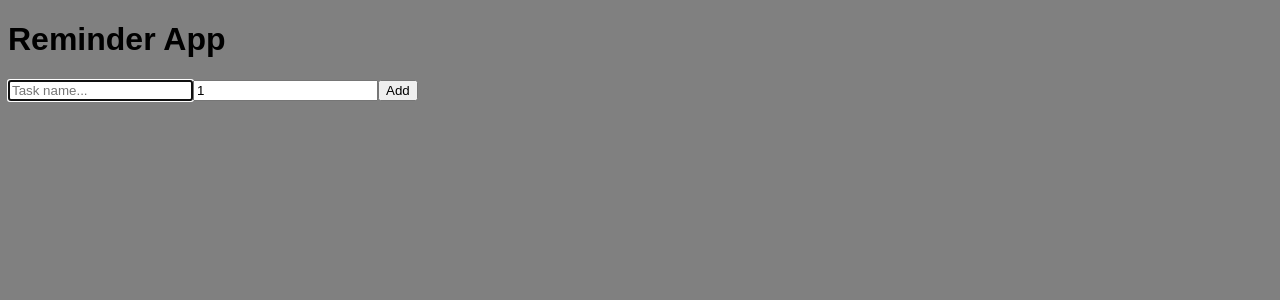
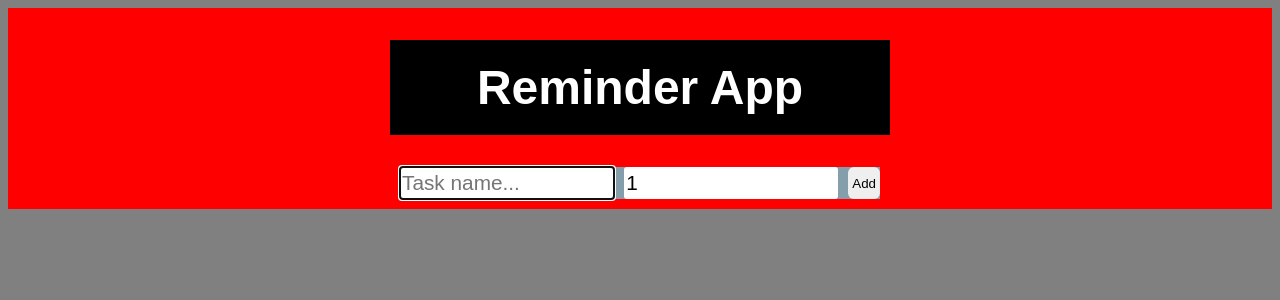
Before and after one commit to iSmirk-01/Reminder-App, a React (Vite) app in the folder reminder/: page / in a window 1280 px wide. Shown: the top 300 px of the page. Built offline with nearby package versions, Linux system fonts and the light colour scheme.

Commit message:
css prototype

```diff
--- a/reminder/src/components/Form.tsx
+++ b/reminder/src/components/Form.tsx
@@ -94,22 +94,44 @@ export default function ReminderApp() {
     }
   }
 
-  return(
-    <div>
-      <h1>Reminder App</h1>
-      <input onChange={handleInputChange} onKeyDown={hadleKeyDown} type="text" placeholder='Task name...' value={newTask} autoFocus />
-      <input onChange={handleTimeChange} onKeyDown={hadleKeyDown} type="number" placeholder='Time : (Minutes)' min='1' value={taskTime} />
-      <button onClick={addTask} onKeyDown={hadleKeyDown}>Add</button>
-      {errorMsg && <div>{errorMsg}</div>}
-      <div className='task-container'>
+  return (
+    <div className='reminder-app'>
+      <div className="app-container">
+      <h1 className='header'>Reminder App</h1>
+      <div className="input-container">
+        <input
+          onChange={handleInputChange}
+          onKeyDown={hadleKeyDown}
+          type="text"
+          placeholder="Task name..."
+          value={newTask}
+          autoFocus
+        />
+        <input
+          onChange={handleTimeChange}
+          onKeyDown={hadleKeyDown}
+          type="number"
+          placeholder="Time : (Minutes)"
+          min="1"
+          value={taskTime}
+        />
+        <button onClick={addTask} onKeyDown={hadleKeyDown}>
+          Add
+        </button>
+      </div>
+      {errorMsg && <div className='error'>{errorMsg}</div>}
+      <div className="task-container">
         {tasks.map((task, index) => (
-          <div key={index} className='task'>
+          <div key={index} className="task">
             <p>{task.name}</p>
-            <p>Time left: {formatTime(task.timeLeft)}</p>
+            <p className={task.timeLeft > 1 ? "time-green" : "time-red"}>
+              Time left: {formatTime(task.timeLeft)}
+            </p>
             <button onClick={() => deleteTask(index)}>Delete</button>
           </div>
         ))}
       </div>
+      </div>
     </div>
-  )
+  );
 }
--- a/reminder/src/index.css
+++ b/reminder/src/index.css
@@ -3,7 +3,87 @@ body {
   font-family: sans-serif
 }
 
+input {
+  border-radius: 3px;
+  border: none;
+  height: 30px;
+  width: 100%;
+  font-size: 1.3rem;
+}
+
+button {
+  border-radius: 6px;
+  padding: 4px;
+  border: none;
+}
+
+.reminder-app {
+  display: flex;
+  flex-direction: column;
+  background-color: red;
+  justify-content: center;
+  align-items: center;
+}
+
+.app-container {
+  justify-content: center;
+  align-items: center;
+  width: 500px;
+}
+
+.header {
+  display: flex;
+  justify-content: center;
+  background-color: black;
+  color: white;
+  padding: 20px;
+  font-size: 3rem;
+}
+
+.input-container {
+  background-color: rgb(132, 159, 171);
+  display: flex;
+  gap: 10px;
+  justify-content: center;
+  margin: 10px;
+  position: sticky;
+  top: 0;
+  z-index: 100;
+
+}
+
+.task-container {
+  display: flex;
+  flex-direction: column;
+  justify-content: center;
+  align-items: center;
+  background-color: rgb(0, 219, 231);
+
+}
+
 .task {
   display: flex;
+  align-items: center;
   gap: 10px;
 }
+.task p {
+  text-decoration: underline;
+}
+
+
+.time-green {
+  background-color: green;
+  border-radius: 2px;
+}
+
+.time-red {
+  background-color: red;
+    border-radius: 2px;
+    box-shadow: 0px 5px 4px solid rgb(13, 255, 1);
+}
+
+.error {
+  background-color: green;
+  padding-left: 50px;
+  color: red;
+}
```
